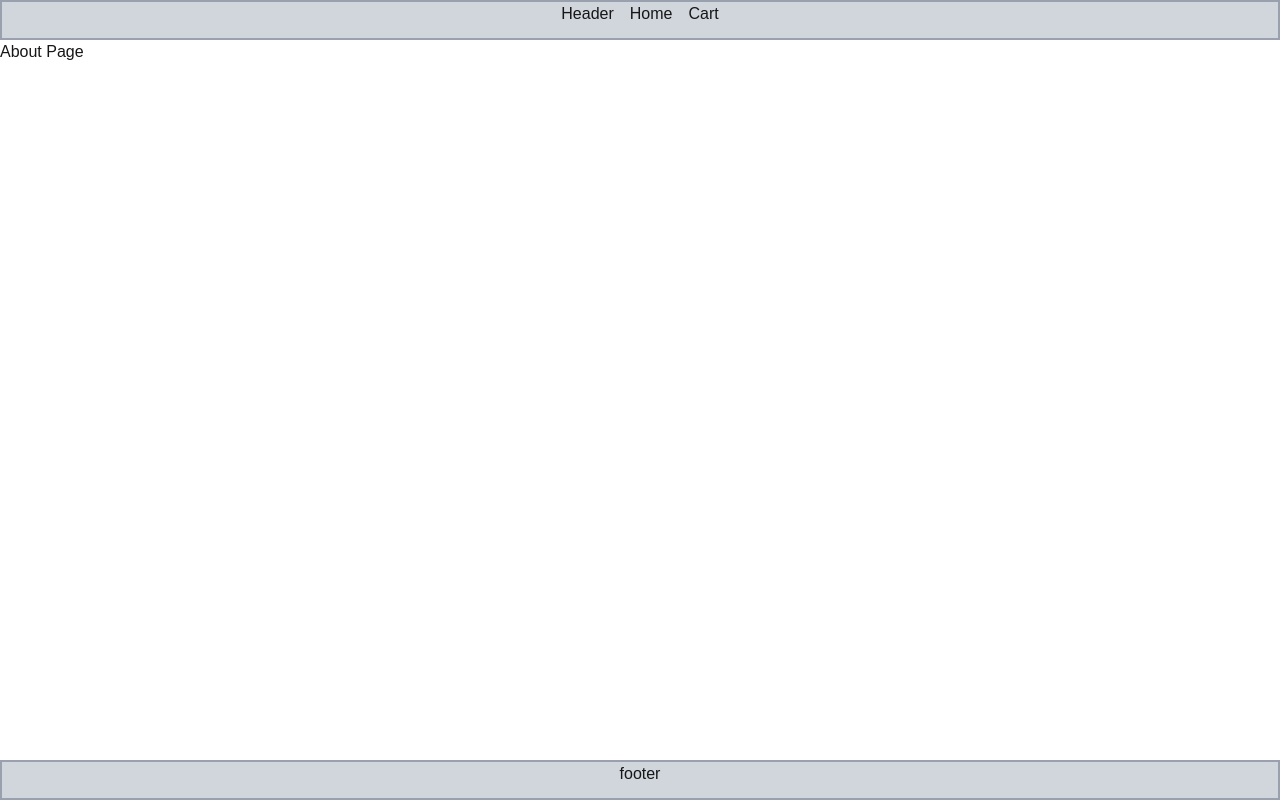
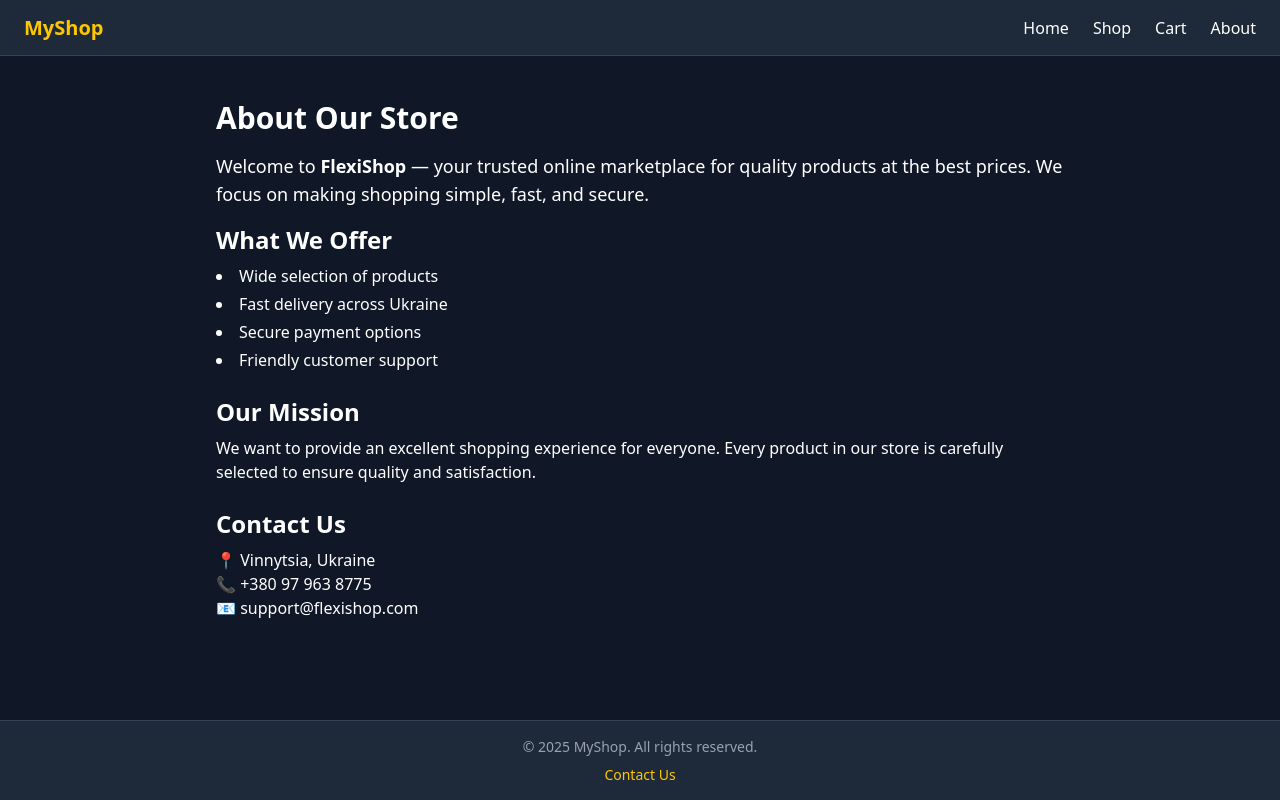
Before and after one commit to DmytroK-goit/IStore, a Next.js app: page /about in a window 1280 px wide. Built offline with nearby package versions, Linux system fonts and the light colour scheme.

Commit message:
add style and pages

```diff
--- a/src/app/about/page.tsx
+++ b/src/app/about/page.tsx
@@ -1,3 +1,39 @@
-export default function about() {
-  return <h1>About Page</h1>;
+export default function About() {
+  return (
+    <main className="max-w-4xl mx-auto p-6">
+      <h1 className="text-3xl font-bold mb-4">About Our Store</h1>
+      <p className="text-lg mb-4">
+        Welcome to <span className="font-semibold">FlexiShop</span> — your trusted online
+        marketplace for quality products at the best prices. We focus on making shopping simple,
+        fast, and secure.
+      </p>
+
+      <section className="mb-6">
+        <h2 className="text-2xl font-semibold mb-2">What We Offer</h2>
+        <ul className="list-disc list-inside space-y-1">
+          <li>Wide selection of products</li>
+          <li>Fast delivery across Ukraine</li>
+          <li>Secure payment options</li>
+          <li>Friendly customer support</li>
+        </ul>
+      </section>
+
+      <section className="mb-6">
+        <h2 className="text-2xl font-semibold mb-2">Our Mission</h2>
+        <p>
+          We want to provide an excellent shopping experience for everyone. Every product in our
+          store is carefully selected to ensure quality and satisfaction.
+        </p>
+      </section>
+
+      <section>
+        <h2 className="text-2xl font-semibold mb-2">Contact Us</h2>
+        <p>
+          📍 Vinnytsia, Ukraine <br />
+          📞 +380 97 963 8775 <br />
+          📧 support@flexishop.com
+        </p>
+      </section>
+    </main>
+  );
 }
--- a/src/app/cart/page.tsx
+++ b/src/app/cart/page.tsx
@@ -63,12 +63,14 @@ export default function CartPage() {
   const increaseQuantity = (id: number) => {
     setCartItems((prev) =>
       prev.map((item) => {
+        if (item.id === id) {
           const product = products.find((p) => p.id === item.id);
           if (!product) return item;
           if (item.quantity < product.amount) {
             return { ...item, quantity: item.quantity + 1 };
           } else {
             alert(`Cannot add more than ${product.amount} of this product`);
+          }
         }
         return item;
       }),
@@ -157,7 +159,7 @@ export default function CartPage() {
                 >
                   -
                 </button>
-                <span>{item.quantity}</span>
+                <span className="text-gray-900">{item.quantity}</span>
                 <button
                   onClick={() => increaseQuantity(item.id)}
                   className="px-2 py-1 bg-green-500 text-white rounded hover:bg-green-600"
--- a/src/app/globals.css
+++ b/src/app/globals.css
@@ -1,44 +1 @@
-@import "tailwindcss";
-
-:root {
-  --background: #ffffff;
-  --foreground: #171717;
-}
-
-@media (prefers-color-scheme: dark) {
-  :root {
-    --background: #0a0a0a;
-    --foreground: #ededed;
-  }
-}
-
-html,
-body {
-  max-width: 100vw;
-  overflow-x: hidden;
-}
-
-body {
-  color: var(--foreground);
-  background: var(--background);
-  font-family: Arial, Helvetica, sans-serif;
-  -webkit-font-smoothing: antialiased;
-  -moz-osx-font-smoothing: grayscale;
-}
-
-* {
-  box-sizing: border-box;
-  padding: 0;
-  margin: 0;
-}
-
-a {
-  color: inherit;
-  text-decoration: none;
-}
-
-@media (prefers-color-scheme: dark) {
-  html {
-    color-scheme: dark;
-  }
-}
+@import 'tailwindcss';
--- a/src/app/layout.tsx
+++ b/src/app/layout.tsx
@@ -4,17 +4,34 @@ import Link from 'next/link';
 export default function RootLayout({ children }: { children: React.ReactNode }) {
   return (
     <html lang="en">
-      <body className="bg-gray-900 text-white flex flex-col min-h-screen align-center">
-        <header className="flex bg-gray-300 gap-4 border-2 border-gray-400 h-10 justify-center align-center">
-          <p>Header</p>
-          <Link href="/" className="underline">
-            Home
+      <body className="bg-gray-900 text-white flex flex-col min-h-screen ">
+        <header className="flex justify-between items-center px-6 h-14 bg-gray-800 border-b border-gray-700">
+          <h1 className="text-xl font-bold text-yellow-400">MyShop</h1>
+          <nav className="flex gap-6">
+            <Link href="/" className="hover:underline">
+              Home
+            </Link>
+            <Link href="/products" className="hover:underline">
+              Shop
+            </Link>
+            <Link href="/cart" className="hover:underline">
+              Cart
+            </Link>
+            <Link href="/about" className="hover:underline">
+              About
+            </Link>
+          </nav>
+        </header>
+
+        <main className="flex-1 p-5">{children}</main>
+
+        <footer className="flex flex-col items-center justify-center gap-2 h-20 bg-gray-800 border-t border-gray-700">
+          <p className="text-sm text-gray-400">
+            © {new Date().getFullYear()} MyShop. All rights reserved.
+          </p>
+          <Link href="/contactUs" className="text-sm text-yellow-400 hover:underline">
+            Contact Us
           </Link>
-          <Link href="/cart">Cart</Link>
-        </header>
-        <main className="flex-1 justify-center items-center">{children}</main>
-        <footer className="flex bg-gray-300 gap-4 border-2 border-gray-400 h-10 justify-center align-center">
-          footer
         </footer>
       </body>
     </html>
--- a/src/app/page.tsx
+++ b/src/app/page.tsx
@@ -1,7 +1,8 @@
 import Link from 'next/link';
-
 const buttonClasses = `
-  inline-block
+  block
+  mx-auto
+  w-1/5
   text-white
   font-semibold
   rounded-2xl
@@ -13,19 +14,16 @@ const buttonClasses = `
   duration-300
   ease-in-out
   text-center
-  w-full
-  sm:w-auto
-  text-sm
-
+  mt-10
 `;
 
 export default function Home() {
   return (
-    <div className="p-6 max-w-4xl mx-auto">
-      <h1 className="text-3xl font-bold mb-2">Welcome to IStore</h1>
+    <div className="max-w-4xl mx-auto p-6">
+      <h2 className="text-3xl font-bold mb-2">Welcome to IStore</h2>
       <p className="text-gray-400 mb-4">Your one-stop shop for all things tech!</p>
 
-      <div className="flex flex-wrap gap-4 mt-4">
+      <div className="flex flex-wrap gap-x-10 gap-y-10 mt-6">
         <Link href="/about" className={buttonClasses}>
           About Us
         </Link>
--- a/src/app/products/page.tsx
+++ b/src/app/products/page.tsx
@@ -95,10 +95,11 @@ export default function ProductsPage() {
                   </span>
                 ))}
               </div>
+              <div className="flex justify-center mt-4">
                 <button
                   onClick={() => !outOfStock && addToCart(product.id)}
                   disabled={outOfStock}
-                className={`w-full py-2 rounded-xl transition ${
+                  className={`w-1/4 rounded-xl transition ${
                     outOfStock
                       ? 'bg-gray-300 text-gray-500 cursor-not-allowed'
                       : 'bg-emerald-500 text-white hover:bg-emerald-600'
@@ -109,6 +110,7 @@ export default function ProductsPage() {
                     : `Add to Cart ${quantityInCart > 0 ? `(${quantityInCart})` : ''}`}
                 </button>
               </div>
+            </div>
           );
         })}
       </div>
```
Lines whose indentation alone changed are shown as unchanged.
